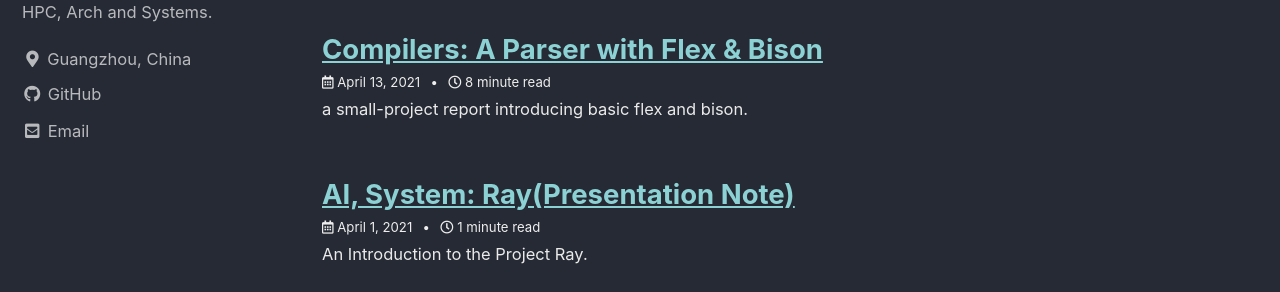
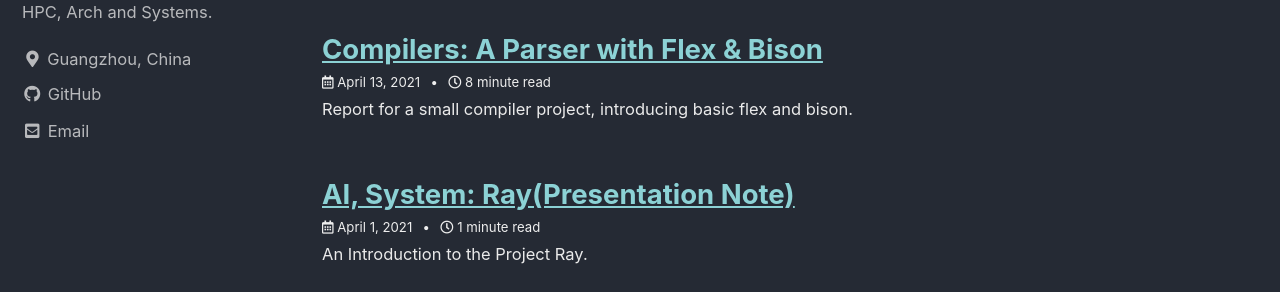
Before and after one commit to Lan-Jing/Lan-Jing.github.io, a Jekyll site: the page built from index.html, in a window 1280 px wide and 1357 px high. Shown: the part 203-495 px from the top of the window. Built offline with Jekyll 4.4.1, drawn with Linux system fonts in a browser that asks for light colours; cached includes are drawn as plain includes; the list of posts is cut into pages by our own code.

Commit message:
minor changes.

````diff
--- a/_posts/2021-4-13-flex&bison.md
+++ b/_posts/2021-4-13-flex&bison.md
@@ -4,7 +4,7 @@ categories:
   - PL
 ---
 
-a small-project report introducing basic flex and bison.
+Report for a small compiler project, introducing basic flex and bison.
 
 ## flex & bison的工作原理
 
@@ -14,7 +14,7 @@ bison需要和flex协作对文本完成词法和语法的分析，如下图：
 
 其中，\*.y 是为bison/yacc描述语法分析的文件，\*.l 是为flex描述词法分析的文件。这其中，首先需要定义语法和它们对应的规则，例如下方代码描述了方法声明(MethodDecl)的四种规则，分别对应是否为主函数，是否存在参数的可能：
 
-```C++
+```c++
 MethodDecl:
         Type MAIN Id '(' FormalParams ')' Block
             { $$=new MethodDecl(7, $1, $2, $3, $4, $5, $6, $7); }
@@ -29,7 +29,7 @@ MethodDecl:
 
 有了语法定义之后，才进一步设计 \*.l 来定义词法。这是因为，定义了语法规则之后，解析词法所需要的token类型就确定了，例如上方的MAIN表示主函数，Type表示一个类型声明。因此flex文件需要通过包含bison产生的头文件 \*.tab.hh 来确定需要解析的token类型，flex和bison通过这种联系来进行协作：
 
-```C++
+```c++
 /* Token type.  */
 #ifndef YYTOKENTYPE
 # define YYTOKENTYPE
@@ -92,7 +92,7 @@ flex的详细介绍： [https://www.cs.princeton.edu/~appel/modern/c/software/fl
 
 flex的主要内容是编写正则表达式，从而对文本进行匹配。主要的内容都是如下形式的：
 
-```C++
+```c++
  Patterns     Actions
 "WRITE"     { yycout(); yylval.nptr=new Terminal("WRITE"); return WRITE; }
 ```
@@ -109,7 +109,7 @@ flex中有几个关键的变量，它们是记录着yylex()的部分状态：
 
 这里比较重要的是yylval。在bison进行语法分析的时候，yyparse()会维护一个栈，这个栈中的每一个元素的值，都是由yylval所指定的。不过，这里产生了一个问题，不同token类型关联的语意值类型也是不同的，这怎么办呢？bison要求yylval是一个用户定义的union类型，通过不同的分量来存储和访问不同类型的语义值：
 
-```C++
+```c++
 %union {
     int ival;
     float fval;
@@ -126,7 +126,7 @@ yylval之所以方便，是因为我们可以在lex中就定义好特定文本
 
 有些匹配规则非常难表达。例如多行注释，上方的flex介绍中有一个借助input()函数（弹出yytext之后的第一个字符）实现的过滤方式。通过查找资料，找到了一个借助condition的实现方式：
 
-```C++
+```c++
 %x C_COMMENT
 
 %%
@@ -139,7 +139,7 @@ yylval之所以方便，是因为我们可以在lex中就定义好特定文本
 
 字符串的匹配也很难想到，同样是上网查询了解的：
 
-```C++
+```c++
 string                      \"([^\\\"]|\\.)*\"
 ```
 
@@ -147,7 +147,7 @@ string                      \"([^\\\"]|\\.)*\"
 
 bison的主体构成也是类似的规则-动作结构：
 
-```C++
+```c++
 // Specify which type of yylval should be used
 %token <nptr> WRITE READ IF ELSE RETURN BEGINN END MAIN Id
 %right <nptr> ASSIGN
@@ -175,7 +175,7 @@ MethodDecl:
 
 也就是说，\$\$对应被归约的MethodDecl，\$3对应Id或者左括号'('（如果没有MAIN）。bison产生cpp代码文件的时候，只是对这些符号进行了文本替换。至于这些符号替换成yylval的哪一个分量，则由文件上方的%token, %type, %left旁边的<*type*>进行指定，生成的代码是这样的：
 
-```C++
+```c++
  case 7:
 #line 82 "src/tiny_parser.y"
     { (yyval.nptr)=new MethodDecl(7, (yyvsp[-6].nptr), (yyvsp[-5].nptr), (yyvsp[-4].nptr), (yyvsp[-3].nptr), (yyvsp[-2].nptr), (yyvsp[-1].nptr), (yyvsp[0].nptr)); }
@@ -207,7 +207,7 @@ TINY语言的定义：[http://jlu.myweb.cs.uwindsor.ca/214/language.htm](http://
 
 按照这个定义就可以写出大部分bison规则了。需要注意的是存在闭包的规则，需要转换成递归定义的规则。左右递归都是可行的：
 
-```C++
+```c++
 Block -> BEGIN Statement+ END
 
 // define statements as:
@@ -221,7 +221,7 @@ Statements:
 
 然后实现语法树。语法树的实现有很多不同的方法，我的实现方法利用了C++的多态特性。在我的设计中，最初的目的是为了方便之后编写对语法树的有关操作。在TINY语言中，语法树中的所有节点都是node类的子类，node中定义了一个node*的向量和一个整数，分别表示node的孩子节点和孩子节点的数量：
 
-```C++
+```c++
 /*
     base class for all nonterminals.
     This is to provide a unified API to parse the syntax tree. See method print_tree_dfs()
@@ -250,7 +250,7 @@ public:
 
 定义好了语法树后，就可以自顶向下输出它的结构。bison文件中，在最后归约的动作中调用输出方法。递归输出语法树的函数在实验一中就已经实现了，正是因为我实现的语法树结构统一，所以基本可以直接搬过来用。
 
-```C++
+```c++
 Program:
     MethodDecls           {
         $$=new Program(1, $1);
@@ -286,7 +286,7 @@ Program:
 
 不过这个情况容易进行优化。在bison文件中，我的语法规则都是用左递归进行实现。这使得这种情况容易发现：判断每个节点的第一个孩子，其类型是否和根节点相同。如果相同，那么将这个孩子节点的孩子们展开到根节点上。注意要自底向上展开，先进入孩子节点处理，然后处理根节点：
 
-```C++
+```c++
 void eliminate_left_recursion(node* root)
 {
     if(root->Nops == 0) return ;
````
